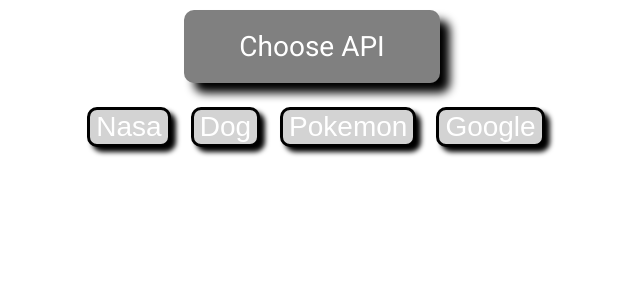
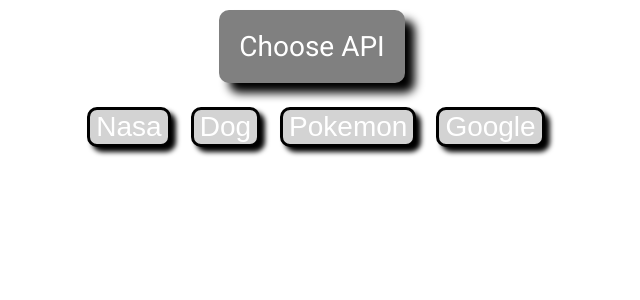
Before and after one commit to NilK15/React-Multi-API-Fetcher, a React (Create React App) app: page / in a window 1280 px wide. Shown: the top 300 px of the page, without its empty margins (328-968 px from the left). Built offline with nearby package versions, Linux system fonts and the light colour scheme.

Commit message:
last commit also added some more states to manage

```diff
--- a/src/styles/header.css
+++ b/src/styles/header.css
@@ -8,9 +8,8 @@
 
 .Header-title {
   background-color: gray;
-  width: 20%;
   border-radius: 10px;
-  padding: 20px 0 20px 0;
+  padding: 20px;
   margin: 10px 20px 0px 20px;
   color: white;
   box-shadow: 10px 10px 10px black;
```
